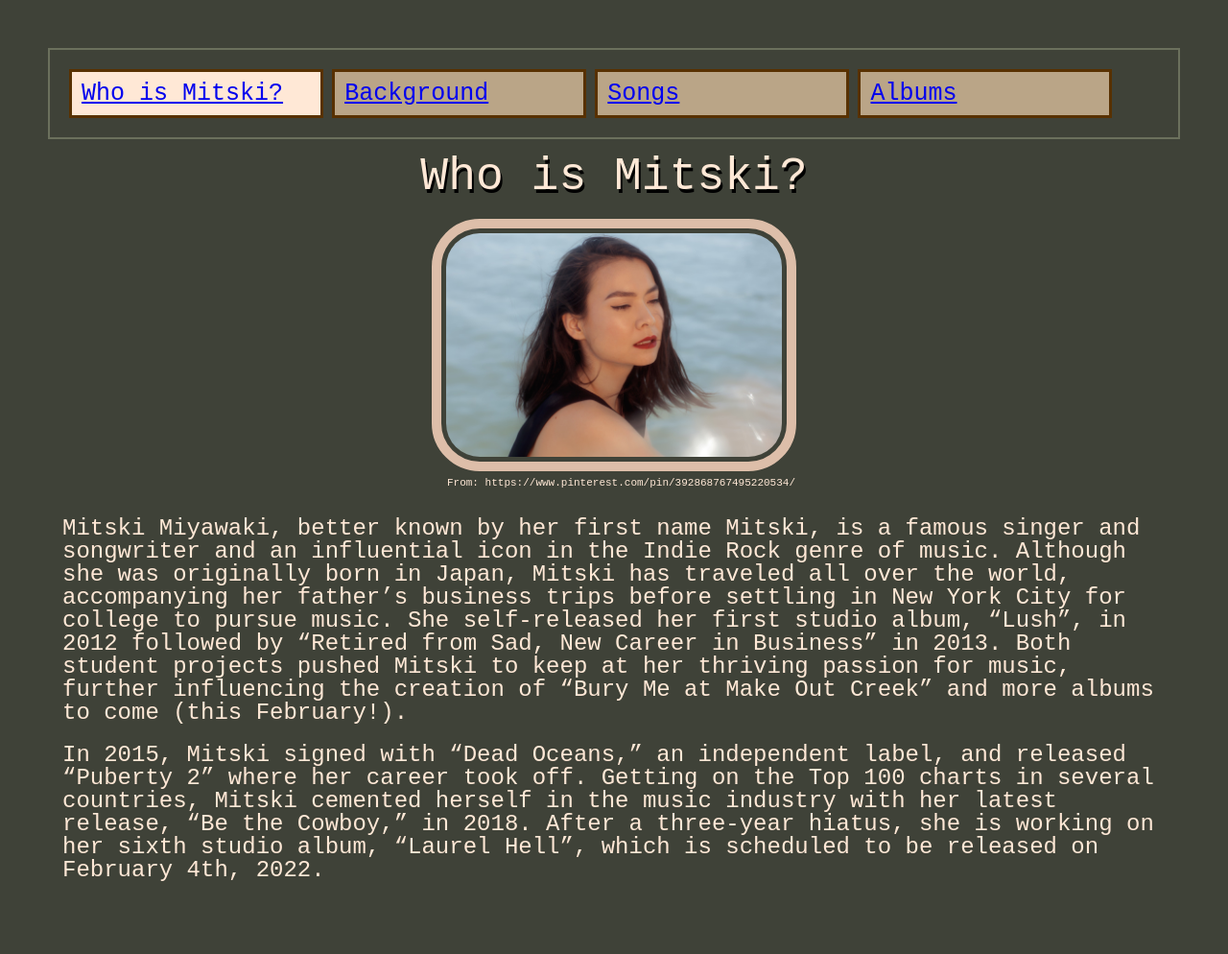
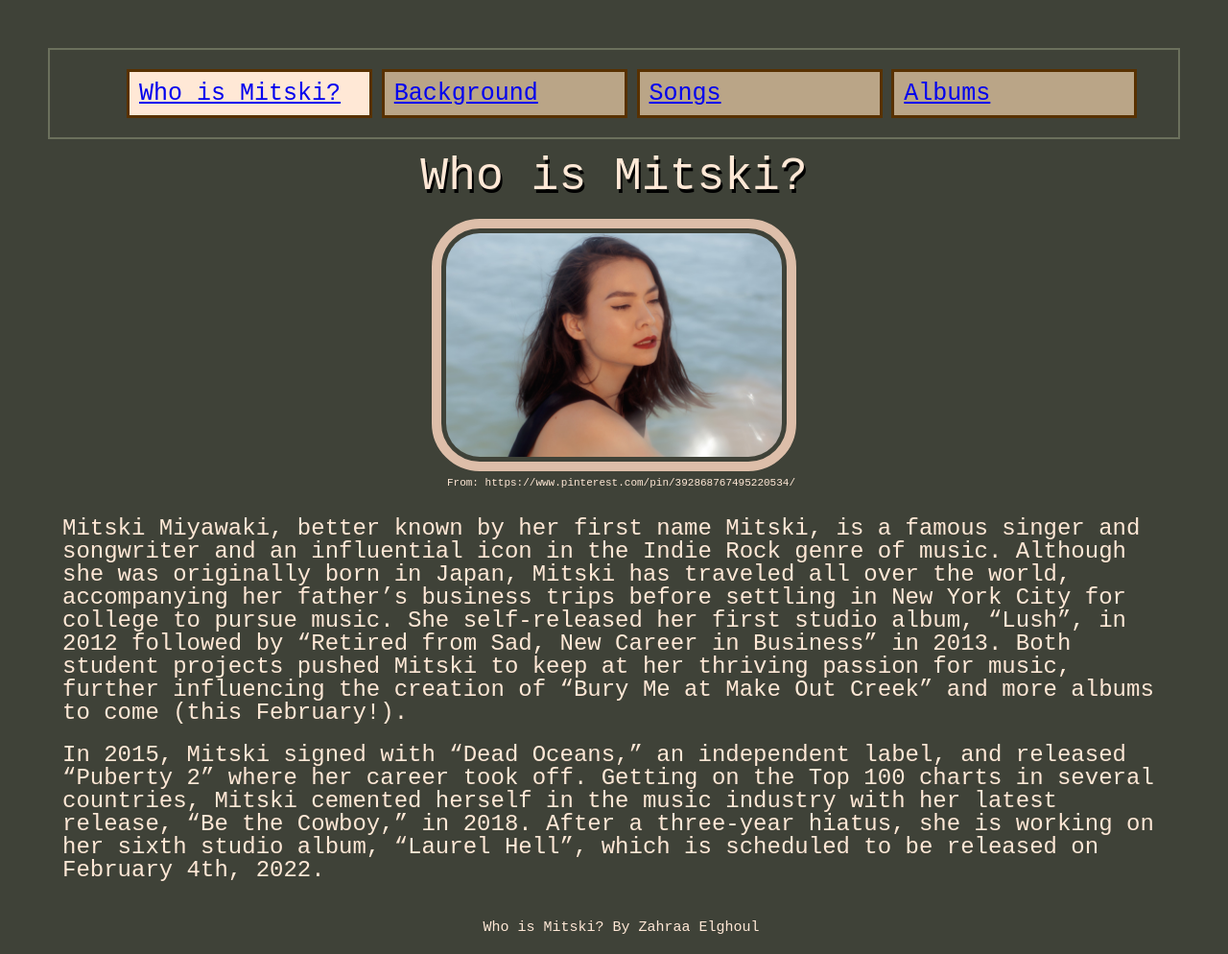
Before and after one commit to zahraaelghoul/project-simple-html-and-css, a plain HTML site: page index.html in a window 1280 px wide. Shown: the whole page at 96% size. Before the commit the page ends 939 px from the top, so only its background shows below. Drawn offline with Linux system fonts and the light colour scheme.

Commit message:
Add files via upload

```diff
--- a/css/style.css
+++ b/css/style.css
@@ -5,6 +5,7 @@ body {
     margin-top: 50px;
     margin-left: 50px;
     margin-right: 50px;
+    margin-left: 50px;
 }
 
 h1 {
@@ -45,84 +46,12 @@ img:hover {
     border: #583101 10px solid;
 }
 
-/* div {
-    min-height: 100px;
-    padding: 20px;
-    border: 3px solid #FFFFFF;
-}
-
-.intro {
-    border-radius: 15px;
-    margin-top: 15px;
-}
-
-.red {
-    background-color: #FF0000;
-    text-align: right;
-    margin-left: 50px;
-    border-bottom: solid 3px;
-    border-left: solid 10px;
-    border-right: none;
-    border-top: none;
-}
-
-.blue {
-    background-color: #0000FF;
-    text-align: left;
-    margin-right: 50px;
-    border-right: solid 10px;
-    border-bottom: solid 3px;
-    border-left: none;
-    border-top: none;
-}
-
-.yellow {
-    background-color: #FFFF00;
-    text-align: right;
-    margin-left: 50px;
-    border-bottom: solid 3px;
-    border-left: solid 10px;
-    border-right: none;
-    border-top: none;
-}
-
-.yellow p, .yellow h2 {
-    color: #000000;
-}
-
-.yellow h2 {
-    text-shadow: 2px 4px #c7e2c7;
-}
-
-.green {
-    background-color: #008500;
-    text-align: left;
-    margin-right: 50px;
-    border-right: solid 10px;
-    border-bottom: solid 3px;
-    border-left: none;
-    border-top: none;
-}
-
-span {
-    text-decoration: underline;
-    text-transform: uppercase;
-    text-shadow: none;
-}
-
-footer {
-    background: rgb(0,0,0);
-    background: linear-gradient(90deg, rgba(0,0,0,1) 0%, rgba(0,0,255,1) 25%, rgba(0,102,255,1) 70%, rgba(0,0,0,1) 100%);
-}
-
 footer p {
     text-align: center;
-    font-size: 20px;
-    padding-top: 10px;
-    padding-right: 10px;
-    padding-bottom: 10px;
-    padding-left: 0px;
-} */
+    font-size: 15px;
+    padding-top: 20px;
+    padding-bottom: 20px;
+}
 
 .link {
     font-size: 11px;
@@ -132,9 +61,12 @@ footer p {
 }
 
 nav{
+    align-items: center;
 	border: 2px solid #6B705C;
-	padding: 20px;
+	padding-top: 20px;
+    padding-bottom: 20px;
     width: auto;
+    padding-left: 80px;
 }
 
 nav li{
--- a/index.html
+++ b/index.html
@@ -56,7 +56,7 @@
 
     <footer>
 
-
+        <p class = "footer">Who is Mitski? By Zahraa Elghoul</p>
 
     </footer>
 
```
Also changed, not shown: albums.html (+2 -0 lines), background.html (+1 -1 lines), songs.html (+1 -1 lines).
